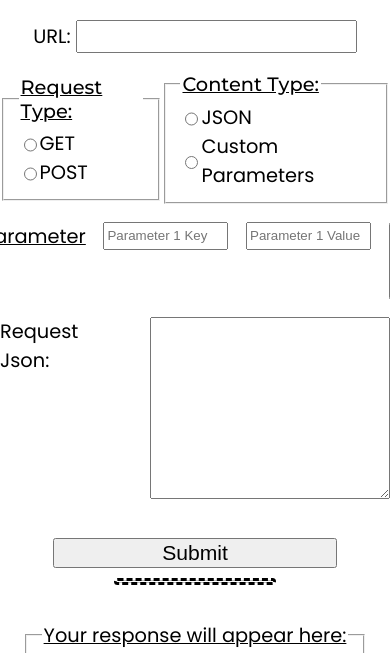
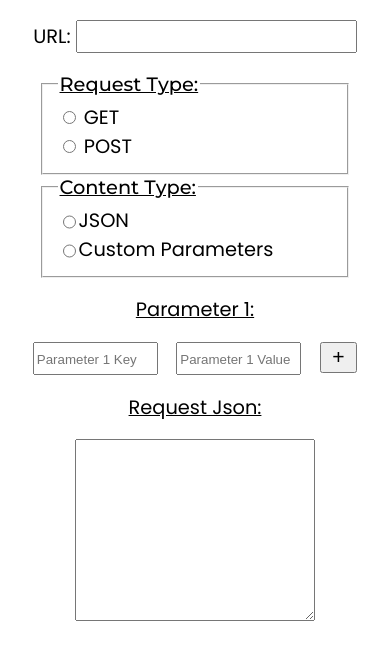
Before and after one commit to theAnaKen/PstPost, a website: page index.html in a window 390 px wide. Shown: the part 145-798 px from the top of the page. Drawn offline with Linux system fonts and the light colour scheme; a web font is replaced by a local one.

Commit message:
made it responsive

```diff
--- a/css/main.scss
+++ b/css/main.scss
@@ -78,12 +78,17 @@ h1 {
 	margin-block-start: 1rem;
 	input {
 		width: 30vw;
-		height: 1.3rem;
+		height: 1.43rem;
+		padding-block-start: 0.2em;
 	}
 
 	p {
 		margin: 0;
 		text-decoration: underline;
+	}
+	.btn {
+		padding-inline: 0.5em;
+		padding-block-end: 0.13rem;
 	}
 }
 
@@ -138,3 +143,42 @@ hr {
 		resize: vertical;
 	}
 }
+
+@media (max-width: 500px) {
+	.side-by-side {
+		flex-direction: column;
+		// background-color: #fff;
+		width: 80vw;
+		// justify-content: center;
+		margin-inline: auto;
+	}
+	#parameterBox {
+		flex-direction: column;
+		justify-content: center;
+		place-content: center;
+		// gap: 20rem;
+		p {
+			text-align: center;
+		}
+		.input {
+			flex-direction: row;
+			// width: max-content;
+			margin: auto;
+			input {
+				width: 30vw;
+				margin-inline-end: 1em;
+			}
+		}
+	}
+	#Response {
+		fieldset {
+			display: grid;
+			place-items: center;
+		}
+	}
+	#Json {
+		text-decoration: underline;
+		display: grid;
+		place-items: center;
+	}
+}
--- a/index.html
+++ b/index.html
@@ -31,7 +31,7 @@
 			<!-- Request Type Get or Post Radio button -->
 
 			<div class="side-by-side">
-				<div class="container">
+				<div class="container-feildset">
 					<fieldset class="fieldset">
 						<legend class="heading">Request Type:</legend>
 
@@ -73,9 +73,12 @@
 		<!-- show only when custom parameters is selected  -->
 		<div id="parameterBox">
 			<p>Parameter 1:</p>
-			<input type="text" placeholder="Parameter 1 Key">
-			<input type="text" placeholder="Parameter 1 Value">
-			<button class="btn">&nbsp + &nbsp </button>
+			<div class="input">
+
+				<input type="text" placeholder="Parameter 1 Key">
+				<input type="text" placeholder="Parameter 1 Value">
+				<button class="btn"> + </button>
+			</div>
 		</div>
 		<!-- Json Requst Box -->
 		<!-- show when JSON is selected -->
```
Also changed, not shown: css/main.css.
